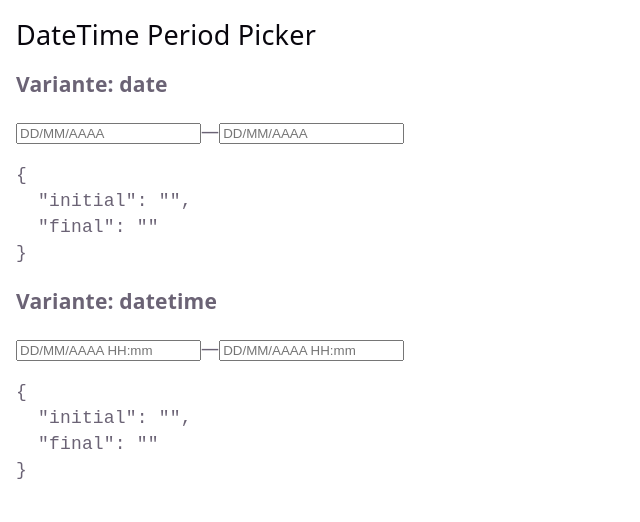
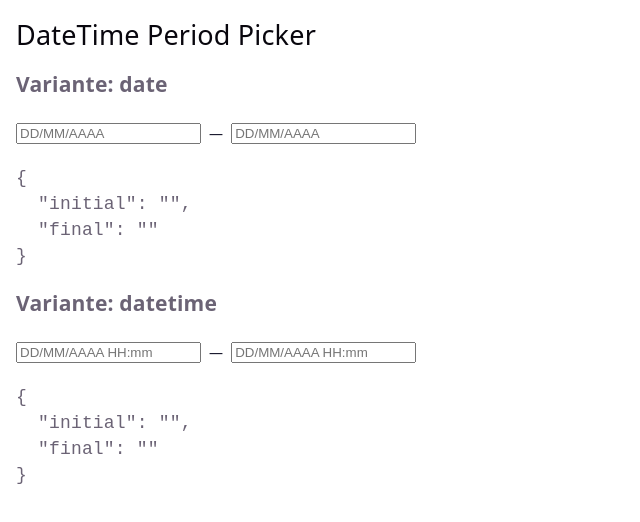
Before and after one commit to adairjuneo/poc-datetime-period-picker, a React (Vite) app: page / in a window 1280 px wide. Shown: the top 522 px of the page, without its empty margins (0-640 px from the left). Built offline with nearby package versions, Linux system fonts and the light colour scheme.

Commit message:
refactor: rename index.tsx classes for SCSS scoping

```diff
--- a/src/components/datetime-period-picker/index.tsx
+++ b/src/components/datetime-period-picker/index.tsx
@@ -44,10 +44,10 @@ function PickerShell({ variant, placeholder }: { variant: 'date' | 'datetime'; p
   );
 
   return (
-    <div ref={wrapperRef} className="dtp-wrapper" onBlur={handleBlur} onKeyDown={handleKeyDown}>
-      <div ref={anchorRef} className="dtp-inputs">
+    <div ref={wrapperRef} className="datetime-period-picker" onBlur={handleBlur} onKeyDown={handleKeyDown}>
+      <div ref={anchorRef} className="input-group">
         <DateInput field="initial" placeholder={placeholder} />
-        <span className="dtp-inputs-separator">—</span>
+        <span className="separator">—</span>
         <DateInput field="final" placeholder={placeholder} />
       </div>
 
```
